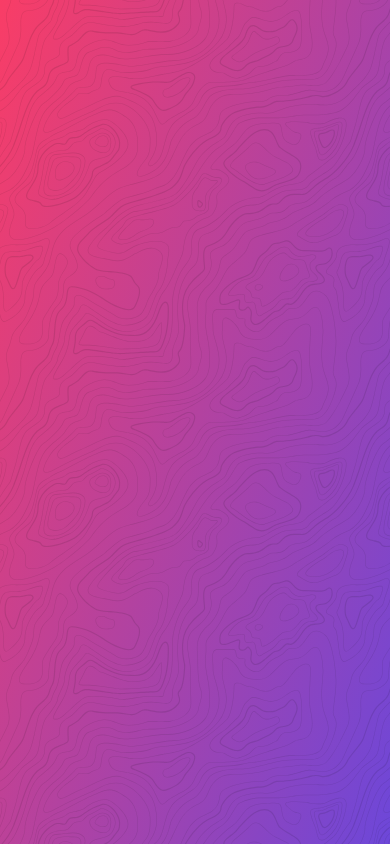
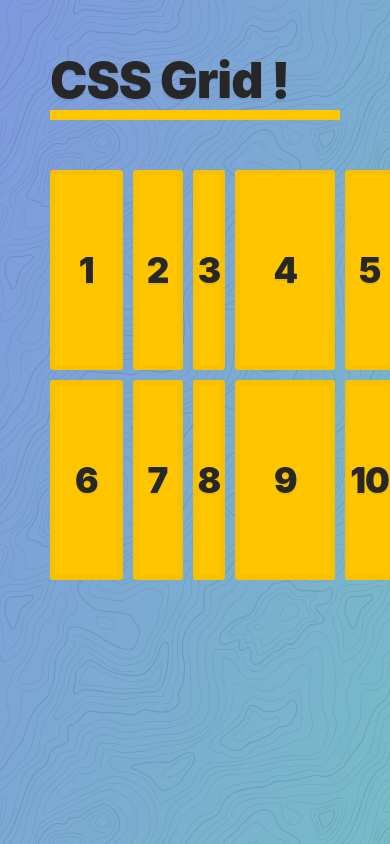
Before and after one commit to Nothe/cours, a website: page CSS/CSS Grid/css-grid-master/03 - CSS Grid Fundamentals/css-grid-fundamentals-START.html in a window 390 px wide. Drawn offline with Linux system fonts and the light colour scheme.

Commit message:
iphone en css grid

```diff
--- a/CSS/CSS Grid/css-grid-master/03 - CSS Grid Fundamentals/css-grid-fundamentals-START.html
+++ b/CSS/CSS Grid/css-grid-master/03 - CSS Grid Fundamentals/css-grid-fundamentals-START.html
@@ -9,6 +9,36 @@
 </head>
 
 <body>
+    <p>CSS Grid !</p>
+
+    <div class="container">
+      <div class="item">1</div>
+      <div class="item">2</div>
+      <div class="item">3</div>
+      <div class="item">4</div>
+      <div class="item">5</div>
+      <div class="item">6</div>
+      <div class="item">7</div>
+      <div class="item">8</div>
+      <div class="item">9</div>
+      <div class="item">10</div>
+    </div>
+
+
+    <style>
+      p {
+        font-size: 50px;
+        border-bottom: 10px solid var(--yellow);
+        color: var(--black);
+      }
+
+      .container {
+        display: grid;
+        grid-template-columns: 25% 50px 1fr 10rem 1fr;
+        grid-template-rows: 200px 200px;
+        grid-gap : 10px;
+      }
+    </style>
 
 </body>
 
--- a/CSS/CSS Grid/css-grid-master/assets/style.css
+++ b/CSS/CSS Grid/css-grid-master/assets/style.css
@@ -35,7 +35,8 @@ html {
 
 body {
   background-image: url("./images/topography.svg"),
-    linear-gradient(110deg, #f93d66, #6d47d9);
+    /* linear-gradient(110deg, #f93d66, #6d47d9); */
+    linear-gradient(110deg, #7F99DE, #77BBC7);
   background-size: 340px, auto;
   min-height: calc(100vh - 100px);
   margin: 50px;
--- a/JS/calculatrice/main.js
+++ b/JS/calculatrice/main.js
@@ -1,9 +1,6 @@
 console.log("hi");
 
 let result = [];
-
-//console.log(result.join(''));
-//console.log(eval(result.join('')));
 
 
 function envoyer(valeur) {
```
Also changed, not shown: CSS/CSS Grid/css-grid-master/02 - Starter Files and Tooling Setup/test-START.html (+9 -8 lines), 2 other files.
